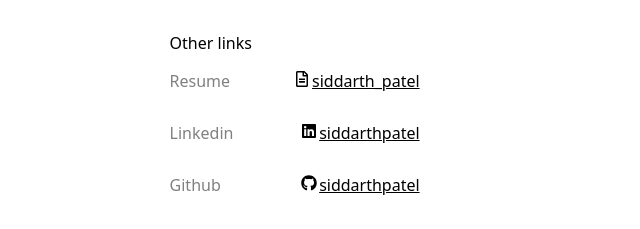
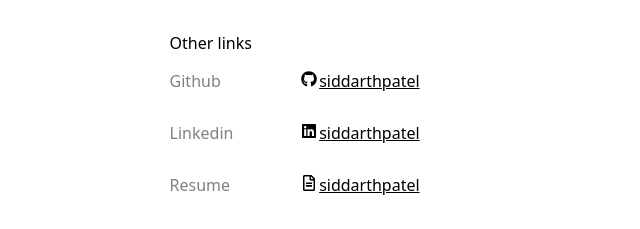
Before and after one commit to siddarthpatel/personal, a React app: page /contact in a window 1280 px wide. Shown: the part 389-618 px from the top of the page, without its empty margins (344-984 px from the left). Built offline with nearby package versions, Linux system fonts and the light colour scheme.

Commit message:
fix font weight body

```diff
--- a/src/components/Contact.js
+++ b/src/components/Contact.js
@@ -32,11 +32,11 @@ const Contact = () => {
                         </div>
                         <div className='info'>
                             <div>
-                                Resume
-                                <a href={resume} target='_blank'>
+                                Github
+                                <a href='https://github.com/siddarthpatel' target='_blank'>
                                     <div style={{color:'black', margin: 'auto', display:'flex', width:'auto'}}>
-                                        <FaRegFileAlt style={{ paddingTop: '1px', marginRight: '2px'}}/>
-                                        <span>siddarth_patel</span>
+                                        <FaGithub style={{paddingTop: '1px', marginRight: '2px'}}/>
+                                        <span>siddarthpatel</span>
                                     </div>
                                 </a>
                             </div>
@@ -50,10 +50,10 @@ const Contact = () => {
                                 </a>
                             </div>
                             <div>
-                                Github
-                                <a href='https://github.com/siddarthpatel' target='_blank'>
+                                Resume
+                                <a href={resume} target='_blank'>
                                     <div style={{color:'black', margin: 'auto', display:'flex', width:'auto'}}>
-                                        <FaGithub style={{paddingTop: '1px', marginRight: '2px'}}/>
+                                        <FaRegFileAlt style={{ paddingTop: '1px', marginRight: '2px'}}/>
                                         <span>siddarthpatel</span>
                                     </div>
                                 </a>
--- a/styles/base/_base.scss
+++ b/styles/base/_base.scss
@@ -5,8 +5,8 @@
 body {
   // font-family: "Inter", "Times New Roman", Times, serif, sans-serif;
   font-family: system-ui, -apple-system, BlinkMacSystemFont, 'Segoe UI', Roboto, Oxygen, Ubuntu, Cantarell, 'Open Sans', 'Helvetica Neue', sans-serif;
+  font-weight: 250;
   // font-family: monospace;
-  // font-size: 1.6rem;
   background: white;
 }
 
--- a/styles/components/_about.scss
+++ b/styles/components/_about.scss
@@ -20,10 +20,12 @@
                 h3 {
                     margin: auto;
                     font-size: 1.3rem;
+                    font-weight: 300;
                 }
                 p {
                     margin: auto;
                     color: gray;
+                    font-size: 0.9rem;
                 }
             }
         }
@@ -67,11 +69,12 @@
                 h3 {
                     margin: auto;
                     font-size: 2rem;
+                    font-weight: 300;
                 }
                 p {
                     margin: auto;
                     color: gray;
-                    font-size: 1.8rem;
+                    font-size: 1.5rem;
                 }
             }
         }
```
